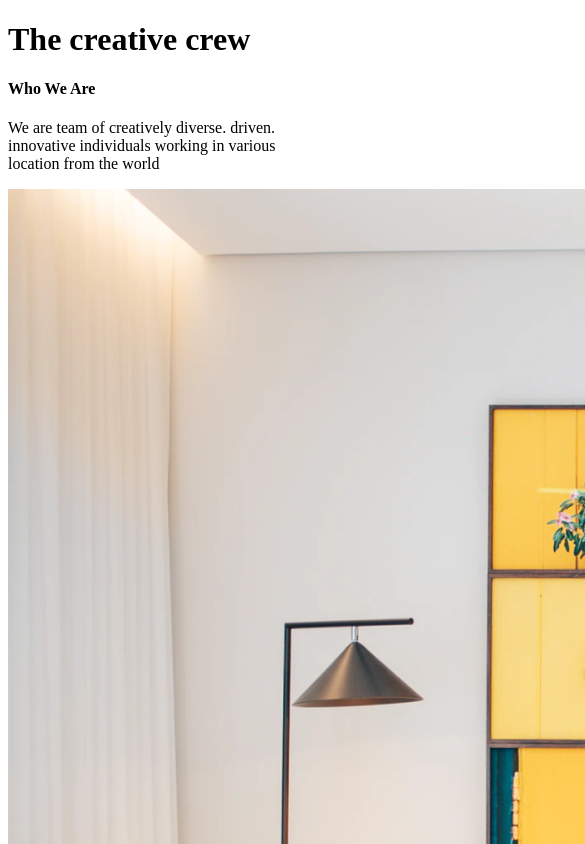
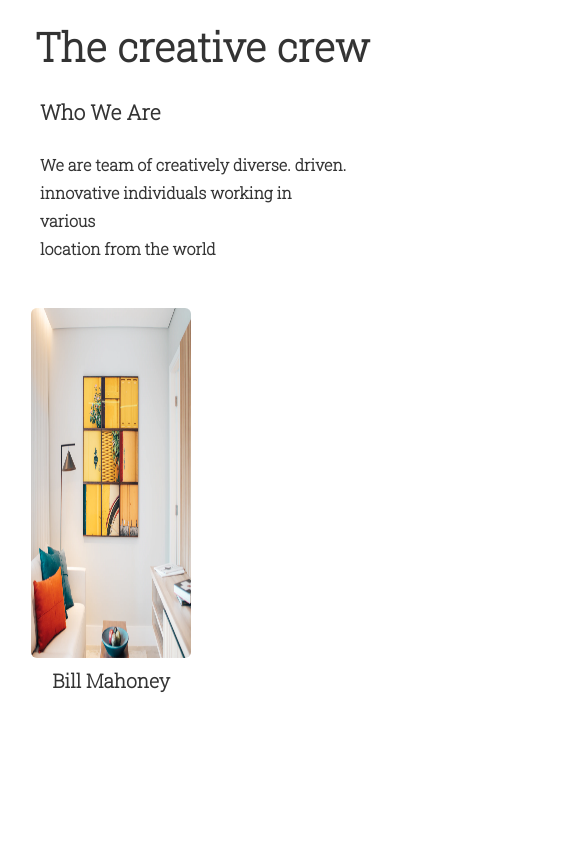
Before and after one commit to WaiYanMoeMyintt/Dev-Challenges, a plain HTML site: page My Team Page/index.html in a window 390 px wide. Shown: the top 844 px of the page, 585 px wide, since content can reach past the window. Drawn offline with Linux system fonts and the light colour scheme; files whose address does not match are found by name.

Commit message:
Update a complete css source code

```diff
--- a/My Team Page/Final/style.css
+++ b/My Team Page/Final/style.css
@@ -1 +1,119 @@
-sd
+@import url('https://fonts.googleapis.com/css2?family=Roboto+Slab:wght@200&display=swap');
+
+*{
+    box-sizing: border-box;
+    margin:0;
+    padding:0;
+    list-style-type: none;
+    text-decoration: none;
+}
+body{
+    font-family: 'Roboto Slab', serif;
+    height:95vh;
+    scroll-behavior: smooth;
+}
+header{
+    width:100%;
+}
+.sub-title-header{
+    margin:2% 0;
+    display: flex;
+    justify-content: space-between;
+    align-items: center;
+    padding:0 9%;
+    flex-flow:row wrap;
+}
+.sub-title{
+    font-size:2.5rem;
+    font-weight:bolder;
+    color:#333;
+    word-spacing: 1px;
+}
+.sub-footer-title{
+    padding:0 20px;
+}
+h4{
+    padding:25px 0;
+    font-size: 1.3rem;
+    font-weight: bolder;
+    color:#333;
+}
+.sub-p-title{
+    color:#333;
+    font-size:1rem;
+    font-weight: bolder;
+    line-height: 28px;
+    word-wrap: wrap;
+
+}
+.image-container{
+    display: flex;
+    justify-content: space-between;
+    align-items: center;
+    gap:35px;
+    flex-wrap:wrap;
+    padding:0 8%;
+    margin:4% 0;
+    height:90vh;
+}
+img{
+    width:300px;
+    height:450px;
+    cursor: pointer;
+    border-radius: 6px;
+    position: relative;
+    top:0;
+}
+h3{
+    font-size:1.2rem;
+    font-weight: bolder;
+    color:#333;
+    margin:6px 0;
+    text-align: center;
+}
+.image-2{
+    transform:translateY(50%);
+}
+.image-5{
+    transform:translateY(50%);
+}
+@media screen and (max-width:768px) {
+
+    .sub-title-header{
+        margin:10px;
+        padding:10px;
+    }
+    .sub-title{
+        margin-left:15px;
+    }
+    .image-container{
+        display: flex;
+        justify-content: space-between;
+        align-items: center;
+        column-gap:15px;
+        flex-wrap:wrap;
+        padding:0 8%;
+        margin-top:35px;
+        flex-basis: 100%;
+    }
+    img{
+        width:160px;
+        height:350px;
+    }
+    .image-2{
+          transform:translateY(50%);
+    }
+    .image-3{
+        transform:translateY(20%);
+    }
+
+    .image-4{
+        transform:translateY(50%);
+   }
+   .image-5{
+    transform:translateY(50%);
+   }
+  .image-6{
+    transform:translateY(80%);
+}
+}
```
